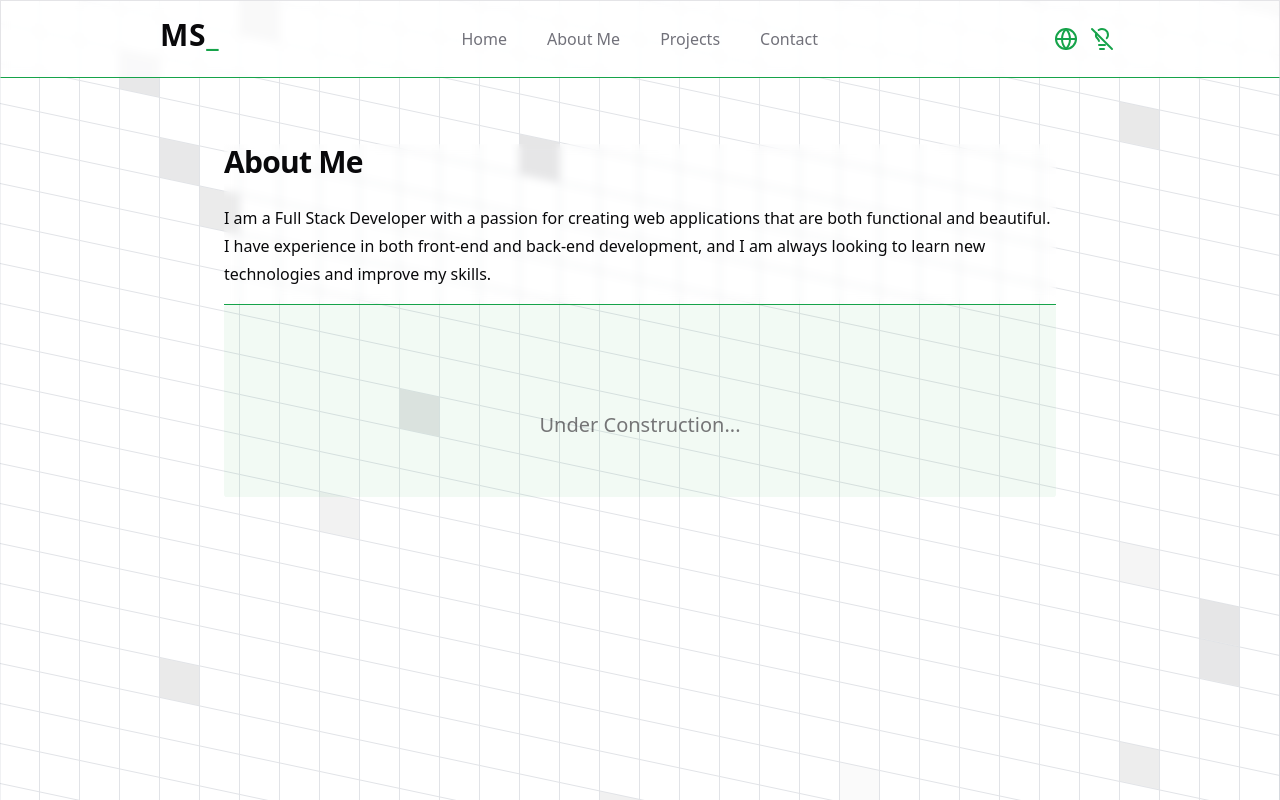
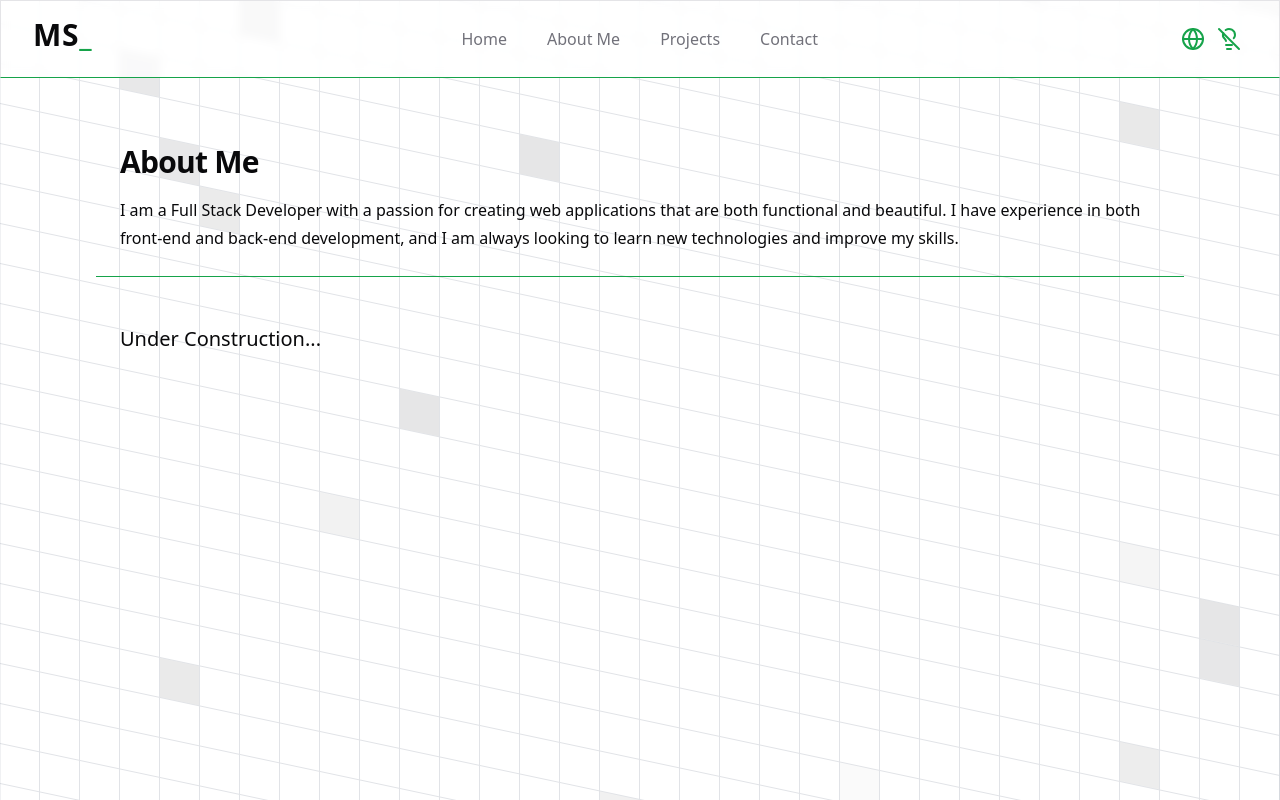
Before and after one commit to MScheltjens/portfolio, a Next.js app: page /en/about in a window 1280 px wide. Shown: the top 800 px of the page. Built offline with nearby package versions, Linux system fonts and the light colour scheme.

Commit message:
spacings fixed

```diff
--- a/app/[lang]/about/page.tsx
+++ b/app/[lang]/about/page.tsx
@@ -1,5 +1,4 @@
 import { PageHeading } from '@/components/page-heading';
-import { Skeleton } from '@/components/ui/skeleton';
 import { Locale } from '@/i18/config';
 import { getDictionary } from '@/i18/get-dictionary';
 
@@ -13,18 +12,17 @@ export default async function Page({ params: { lang } }: Props) {
   const dictionary = await getDictionary(lang);
 
   return (
-    <main className="md container max-w-4xl py-24 text-foreground md:py-36">
+    <main className="container max-w-5xl py-24 text-foreground md:max-w-6xl md:py-36">
       <PageHeading
         title={dictionary['aboutPage'].title}
         description={dictionary['aboutPage'].description}
       />
-      <Skeleton className="flex h-48 items-center justify-center">
-        <div>
-          <p className="mt-12 w-full text-xl capitalize">
-            {dictionary['construction'].title}
-          </p>
-        </div>
-      </Skeleton>
+
+      <section className="sm:px-6">
+        <p className="mt-12 w-full text-xl capitalize">
+          {dictionary['construction'].title}
+        </p>
+      </section>
     </main>
   );
 }
--- a/app/[lang]/contact/page.tsx
+++ b/app/[lang]/contact/page.tsx
@@ -13,12 +13,14 @@ export default async function Page({ params: { lang } }: Props) {
   const dictionary = await getDictionary(lang);
 
   return (
-    <main className="container max-w-4xl py-24 md:py-36">
+    <main className="container py-24 md:max-w-6xl md:py-36">
       <PageHeading
         title={dictionary['contactPage'].title}
         description={dictionary['contactPage'].description}
       />
-      <ContactForm dictionary={dictionary['contactForm']} />
+      <section className="sm:px-6">
+        <ContactForm dictionary={dictionary['contactForm']} />
+      </section>
     </main>
   );
 }
--- a/app/[lang]/page.tsx
+++ b/app/[lang]/page.tsx
@@ -12,7 +12,7 @@ export default async function Home({ params: { lang } }: Props) {
   const dictionary = await getDictionary(lang);
 
   return (
-    <main className="container max-w-4xl py-24 md:py-36">
+    <main className="container max-w-5xl py-24 md:py-36 lg:max-w-6xl">
       <section>
         <Hero {...dictionary['homePage']} />
       </section>
--- a/app/[lang]/projects/page.tsx
+++ b/app/[lang]/projects/page.tsx
@@ -21,16 +21,18 @@ export default async function Page({ params: { lang } }: Props) {
   const dictionary = await getDictionary(lang);
 
   return (
-    <main className="container max-w-5xl pt-24 md:pt-36">
+    <main className="container pt-24 md:pt-36">
       <PageHeading
         title={dictionary['projectsPage'].title}
         description={dictionary['projectsPage'].description}
       />
-      <BentoGrid className="mt-12 lg:grid-rows-3">
-        {features.map((feature) => (
-          <BentoCard key={feature.name} {...feature} />
-        ))}
-      </BentoGrid>
+      <section className="sm:px-6">
+        <BentoGrid className="mt-12 max-w-5xl lg:grid-rows-3">
+          {features.map((feature) => (
+            <BentoCard key={feature.name} {...feature} />
+          ))}
+        </BentoGrid>
+      </section>
     </main>
   );
 }
--- a/components/header.tsx
+++ b/components/header.tsx
@@ -12,7 +12,7 @@ export type NavProps = {
 
 export const Header = ({ translations, locale }: NavProps) => (
   <header className="fixed inset-x-0 top-0 z-50 border border-b-primary bg-background/75 py-2 backdrop-blur-sm lg:py-4">
-    <div className="container flex max-w-5xl items-center justify-between">
+    <div className="max-w-8xl container flex items-center justify-between">
       <h2 className="hidden scroll-m-20 pb-2 pr-3 text-3xl font-semibold tracking-wide first:mt-0 md:block">
         MS<span className="text-primary">_</span>
       </h2>
--- a/components/hero.tsx
+++ b/components/hero.tsx
@@ -36,7 +36,7 @@ export const Hero = ({
         <Button>{download}</Button>
       </CardFooter>
     </div>
-    <div className="relative md:mr-6">
+    <div className="relative md:p-2 lg:p-6">
       <Image
         className="w-full rounded-xl rounded-b-none opacity-80 grayscale md:rounded-b-xl"
         src={authorImage}
--- a/components/page-heading.tsx
+++ b/components/page-heading.tsx
@@ -7,12 +7,15 @@ type Props = {
 };
 
 export const PageHeading = ({ title, description, className }: Props) => (
-  <div
-    className={cn('border-b border-primary pb-4 backdrop-blur-sm', className)}
+  <section
+    className={cn(
+      'mx-auto max-w-6xl border-b border-primary sm:p-6 sm:pt-0',
+      className
+    )}
   >
     <h2 className="scroll-m-20 text-3xl font-semibold tracking-tight first:mt-0">
       {title}
     </h2>
-    <p className="leading-7 [&:not(:first-child)]:mt-6">{description}</p>
-  </div>
+    <p className="leading-7 [&:not(:first-child)]:mt-4">{description}</p>
+  </section>
 );
```
